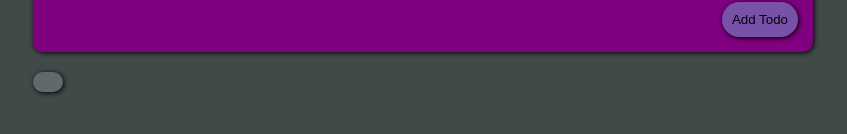
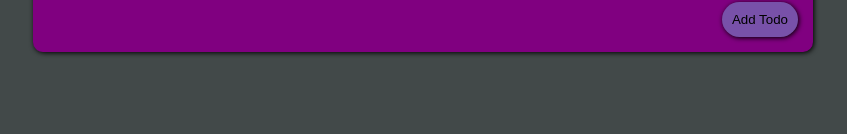
Before and after one commit to Nexus-SvK/todo-list-ami-private-localstorage, a React (Create React App) app: page / in a window 1280 px wide. Shown: the part 192-326 px from the top of the page, without its empty margins (217-1064 px from the left). Built offline with nearby package versions, Linux system fonts and the light colour scheme.

Commit message:
Finished update

```diff
--- a/src/components/TodoList.css
+++ b/src/components/TodoList.css
@@ -6,3 +6,6 @@
   padding: 10px 15px;
   margin: 10px 0;
 }
+.todo_list.hidden {
+  display: none;
+}
--- a/src/components/TodoList.js
+++ b/src/components/TodoList.js
@@ -7,7 +7,7 @@ const TodoList = (props) => {
     props.del(todoid);
   };
   return (
-    <div className="todo_list">
+    <div className={props.todos.length == 0 ? "todo_list hidden" : "todo_list"}>
       {props.todos.map((todo, i) => (
         <Todo
           key={i}
```
